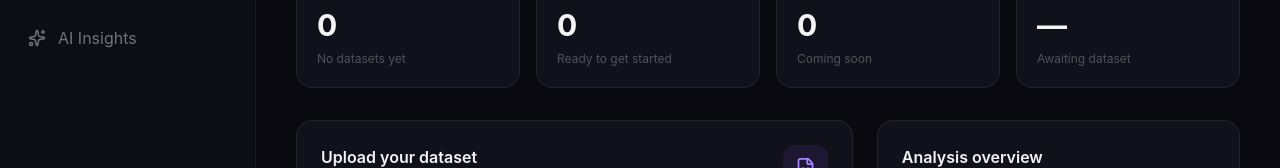
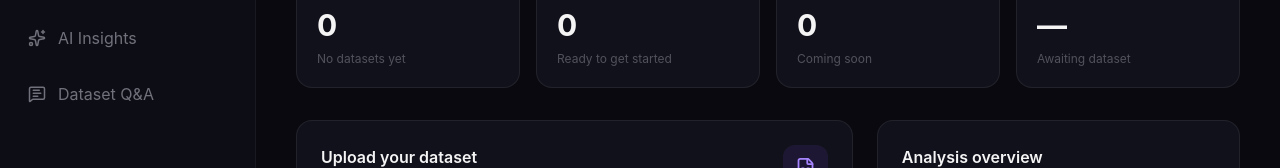
Before and after one commit to esakki-2008/InsightFlow-AI, a React (Vite) app in the folder frontend/: page / in a window 1280 px wide. Shown: the part 351-519 px from the top of the page. Built offline with nearby package versions, Linux system fonts and the light colour scheme.

Commit message:
Integrate Dataset Q&A workspace navigation

```diff
--- a/frontend/src/App.tsx
+++ b/frontend/src/App.tsx
@@ -3,6 +3,7 @@ import { useState } from 'react'
 import DataExplorer from './components/DataExplorer'
 import MLWorkbench from './components/MLWorkbench'
 import InsightsWorkbench from './components/InsightsWorkbench'
+import DatasetQAWorkbench from './components/DatasetQAWorkbench'
 import {
   Activity,
   AlertCircle,
@@ -14,6 +15,7 @@ import {
   Download,
   FileSpreadsheet,
   LayoutDashboard,
+  MessageSquareText,
   Loader2,
   RefreshCw,
   Settings,
@@ -117,6 +119,7 @@ function App() {
     { label: 'Analytics', icon: BarChart3 },
     { label: 'Machine Learning', icon: BrainCircuit },
     { label: 'AI Insights', icon: Sparkles },
+    { label: 'Dataset Q&A', icon: MessageSquareText },
   ]
 
   const handleFileChange = (file: File | null) => {
@@ -346,6 +349,10 @@ function App() {
     return <InsightsWorkbench onBack={() => setActivePage('Overview')} />
   }
 
+  if (activePage === 'Dataset Q&A') {
+    return <DatasetQAWorkbench onBack={() => setActivePage('Overview')} />
+  }
+
   return (
     <div className="min-h-screen bg-[#09090f] text-zinc-100">
       <aside className="fixed inset-y-0 left-0 z-20 hidden w-64 border-r border-white/5 bg-[#0d0d16] lg:flex lg:flex-col">
@@ -373,7 +380,7 @@ function App() {
                   key={item.label}
                   type="button"
                   onClick={() => {
-                    if (item.label === 'Overview' || item.label === 'Data Explorer' || item.label === 'Machine Learning' || item.label === 'AI Insights') {
+                    if (item.label === 'Overview' || item.label === 'Data Explorer' || item.label === 'Machine Learning' || item.label === 'AI Insights' || item.label === 'Dataset Q&A') {
                       setActivePage(item.label)
                     }
                   }}
```
